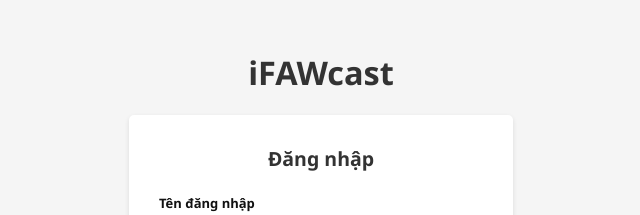
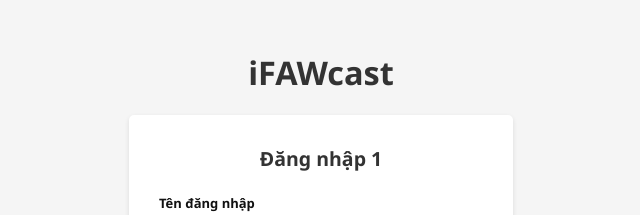
Before and after one commit to theanhtr/PEMS, a Vue app in the folder FE/: page /login in a window 1280 px wide. Shown: the part 148-363 px from the top of the page, without its empty margins (319-959 px from the left). Built offline with nearby package versions, Linux system fonts and the light colour scheme.

Commit message:
update code

```diff
--- a/FE/src/views/auth/LoginScreen.vue
+++ b/FE/src/views/auth/LoginScreen.vue
@@ -2,7 +2,7 @@
   <div class="login-form-container">
     <h1>iFAWcast</h1>
     <div class="login-form">
-      <h2>Đăng nhập</h2>
+      <h2>Đăng nhập 1</h2>
       <p class="login-form-error-message">{{ errorMessage }}</p>
       <div class="form-group">
         <label for="userName">Tên đăng nhập</label>
```
Also changed, not shown: 28 other files (tests, documents, lock files or other folders).
